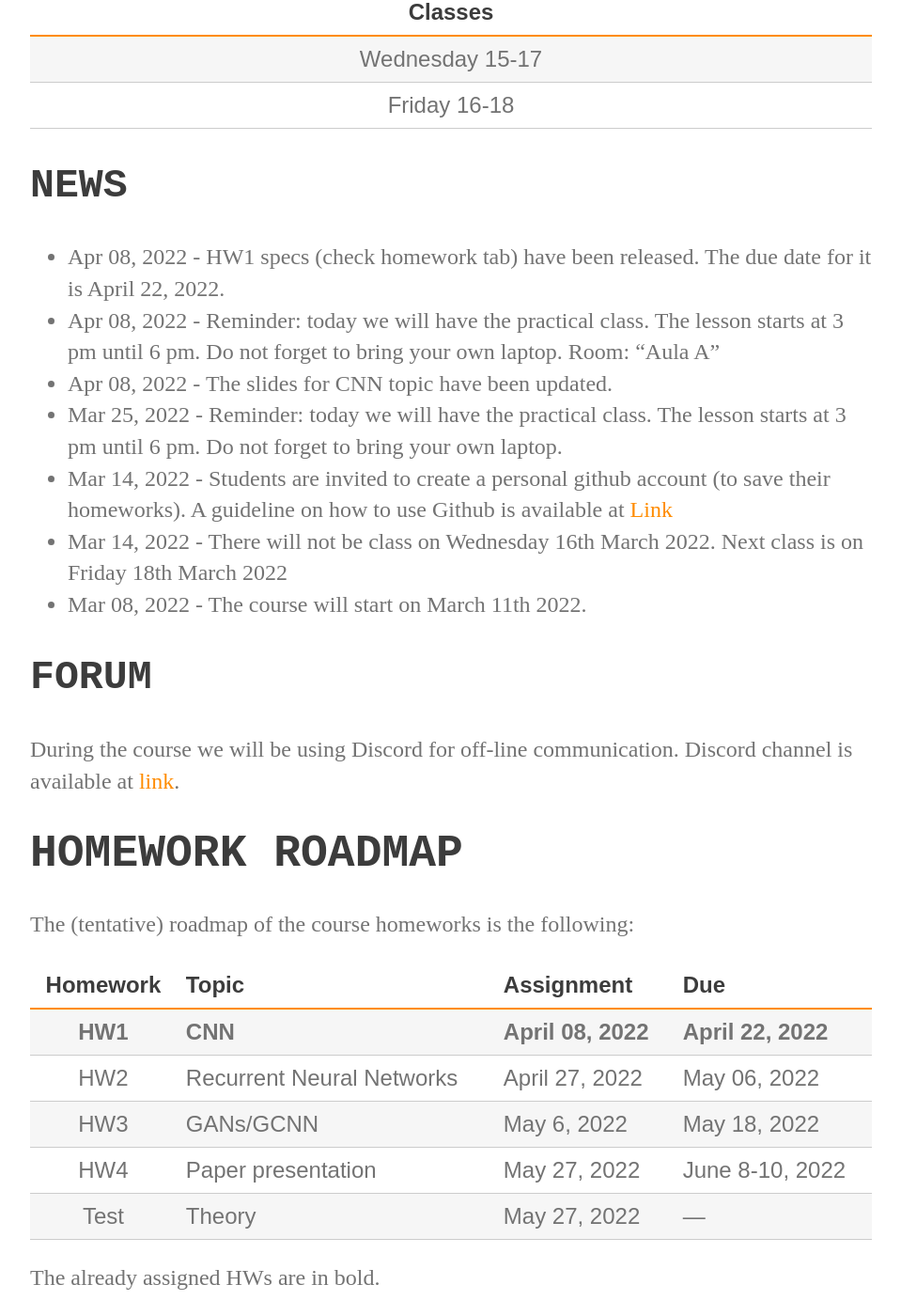
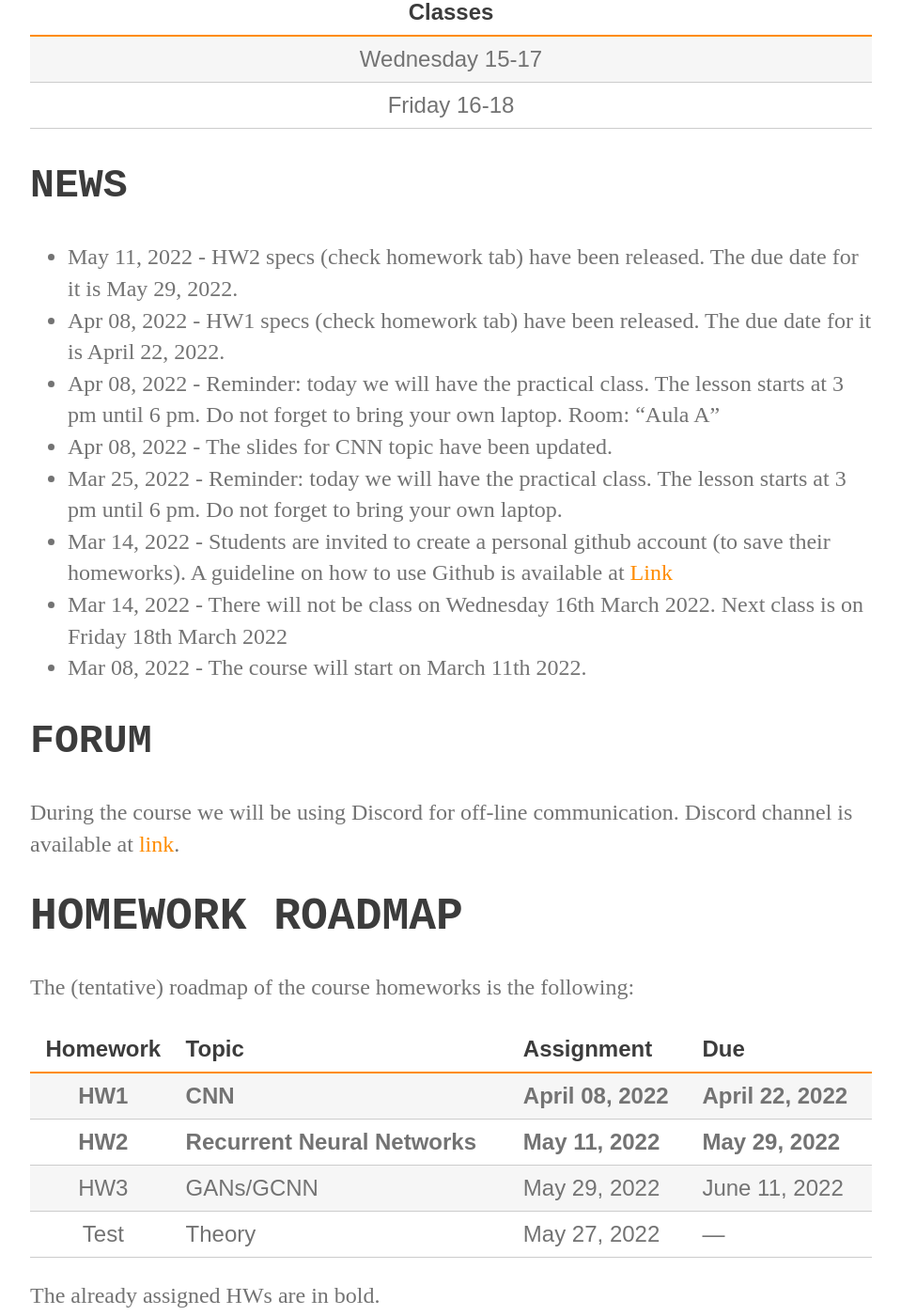
Before and after one commit to perceivelab/knowledge-discovery-course, a Jekyll site: the page built from index.md, in a window 1280 px wide and 1400 px high, scrolled down 536 px. Shown: the whole window at 94% size, without its empty margins (160-1119 px from the left). Built offline with Jekyll 4.4.1, drawn with Linux system fonts in a browser that asks for light colours; our own code applies the rules of GitHub Pages for plain Markdown files.

Commit message:
Update index.md

```diff
--- a/index.md
+++ b/index.md
@@ -13,7 +13,7 @@
 
 
 ## NEWS
-
+- May 11, 2022 - HW2 specs (check homework tab) have been released. The due date for it is May 29, 2022.
 - Apr 08, 2022 - HW1 specs (check homework tab) have been released. The due date for it is April 22, 2022.
 - Apr 08, 2022 - Reminder: today we will have the practical class. The lesson starts at 3 pm until 6 pm. Do not forget to bring your own laptop. Room: "Aula A"
 - Apr 08, 2022 - The slides for CNN topic have been updated.
@@ -33,9 +33,8 @@ The (tentative) roadmap of the course homeworks is the following:
 | Homework | Topic              | Assignment    | Due          |
 | :-------:| ------------------ | --------------- | -------          |
 | **HW1**     | **CNN**    | **April 08, 2022** | **April 22, 2022**   |
-| HW2      | Recurrent Neural Networks | April 27, 2022 | May 06, 2022    |
-| HW3      | GANs/GCNN | May 6, 2022 | May 18, 2022    |
-| HW4      | Paper presentation | May 27, 2022 | June 8-10, 2022    |
+| **HW2**      | **Recurrent Neural Networks** | **May 11, 2022** | **May 29, 2022**    |
+| HW3      | GANs/GCNN | May 29, 2022 | June 11, 2022    |
 | Test      | Theory | May 27, 2022 | ---   |
 
 The already assigned HWs are in bold.
```
